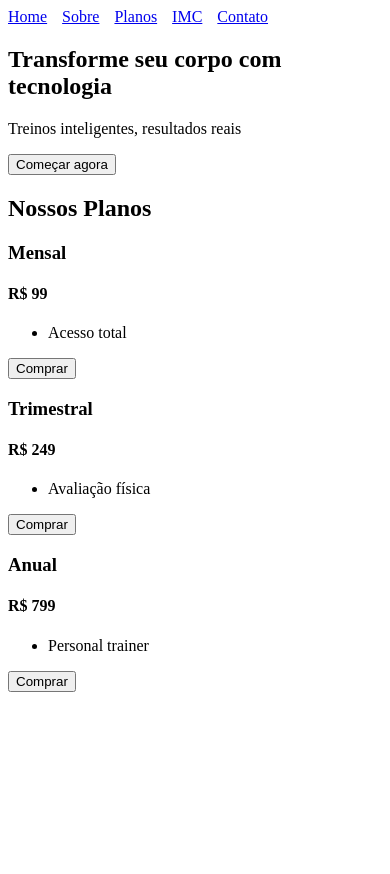
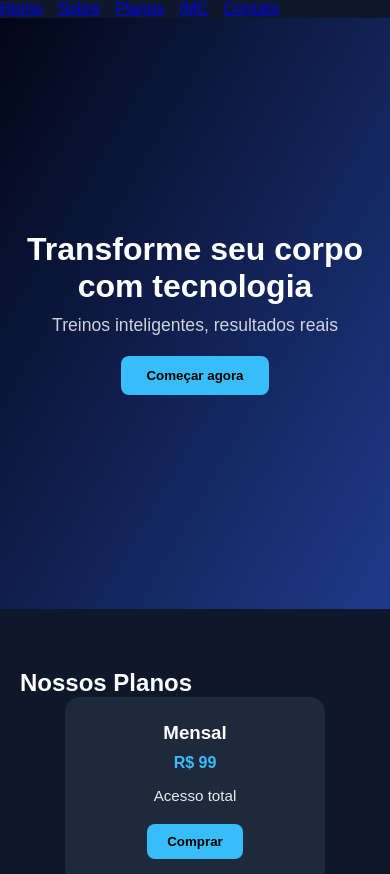
Before and after one commit to Academia-Inteligente/Academia-Inteligente-CP4-WEB, a React (Vite) app: page / in a window 390 px wide. Shown: the top 874 px of the page. Before the commit the page ends 844 px from the top, so only its background shows below. Built offline with nearby package versions, Linux system fonts and the light colour scheme.

Commit message:
feat: aplicando estilos CSS nas páginas

```diff
--- a/src/css/estilo.css
+++ b/src/css/estilo.css
@@ -0,0 +1,201 @@
+/* RESET BÁSICO */
+* {
+  margin: 0;
+  padding: 0;
+  box-sizing: border-box;
+}
+
+/* BODY */
+body {
+  font-family: Arial, Helvetica, sans-serif;
+  background: #0f172a;
+  color: #fff;
+}
+
+/* ================= BANNER ================= */
+
+.banner {
+  height: 70vh;
+  display: flex;
+  align-items: center;
+  justify-content: center;
+  background: linear-gradient(120deg, #020617, #1e3a8a);
+}
+
+.banner-content {
+  text-align: center;
+  max-width: 600px;
+}
+
+.banner h1 {
+  font-size: 2.8rem;
+  margin-bottom: 10px;
+}
+
+.banner p {
+  opacity: 0.8;
+  font-size: 1.1rem;
+}
+
+.banner button {
+  margin-top: 20px;
+  padding: 12px 25px;
+  background: #38bdf8;
+  border: none;
+  border-radius: 8px;
+  cursor: pointer;
+  transition: 0.3s;
+  font-weight: bold;
+}
+
+.banner button:hover {
+  transform: scale(1.05);
+  background: #0ea5e9;
+}
+
+/* ================= TITULOS ================= */
+
+.section-title {
+  text-align: center;
+  margin-bottom: 30px;
+}
+
+.section-title h2 {
+  font-size: 2rem;
+}
+
+.section-title p {
+  opacity: 0.7;
+}
+
+/* ================= PLANOS ================= */
+
+.plans-section {
+  padding: 60px 20px;
+}
+
+.plans-container {
+  display: flex;
+  gap: 20px;
+  justify-content: center;
+  flex-wrap: wrap;
+}
+
+.plan-card {
+  background: #1e293b;
+  padding: 25px;
+  border-radius: 15px;
+  width: 260px;
+  text-align: center;
+  transition: 0.3s;
+  position: relative;
+  overflow: hidden;
+}
+
+/* EFEITO HOVER MAIS BONITO */
+.plan-card:hover {
+  transform: translateY(-10px) scale(1.03);
+  box-shadow: 0 0 20px rgba(56, 189, 248, 0.3);
+}
+
+/* DETALHE DE LUZ */
+.plan-card::before {
+  content: "";
+  position: absolute;
+  width: 100%;
+  height: 100%;
+  background: linear-gradient(120deg, transparent, rgba(56, 189, 248, 0.2), transparent);
+  top: -100%;
+  left: 0;
+  transition: 0.5s;
+}
+
+.plan-card:hover::before {
+  top: 100%;
+}
+
+.plan-card h3 {
+  margin-bottom: 10px;
+}
+
+.plan-card h4 {
+  margin-bottom: 15px;
+  color: #38bdf8;
+}
+
+.plan-card ul {
+  list-style: none;
+  margin-bottom: 20px;
+}
+
+.plan-card li {
+  margin: 5px 0;
+  font-size: 0.95rem;
+  opacity: 0.9;
+}
+
+.plan-card button {
+  padding: 10px 20px;
+  border: none;
+  background: #38bdf8;
+  border-radius: 8px;
+  cursor: pointer;
+  transition: 0.3s;
+  font-weight: bold;
+}
+
+.plan-card button:hover {
+  background: #0ea5e9;
+}
+
+/* ================= FEATURES ================= */
+
+.features {
+  padding: 60px 20px;
+  background: #020617;
+}
+
+.features-grid {
+  display: flex;
+  gap: 20px;
+  justify-content: center;
+  flex-wrap: wrap;
+}
+
+.feature-card {
+  background: #0f172a;
+  padding: 25px;
+  border-radius: 12px;
+  width: 220px;
+  text-align: center;
+  transition: 0.3s;
+}
+
+/* HOVER SUAVE */
+.feature-card:hover {
+  transform: scale(1.05);
+  box-shadow: 0 0 15px rgba(56, 189, 248, 0.2);
+}
+
+.feature-card h3 {
+  margin-bottom: 10px;
+}
+
+.feature-card p {
+  font-size: 0.9rem;
+  opacity: 0.8;
+}
+
+/* ================= RESPONSIVO ================= */
+
+@media (max-width: 768px) {
+  .banner h1 {
+    font-size: 2rem;
+  }
+
+  .plans-container,
+  .features-grid {
+    flex-direction: column;
+    align-items: center;
+  }
+}
```
